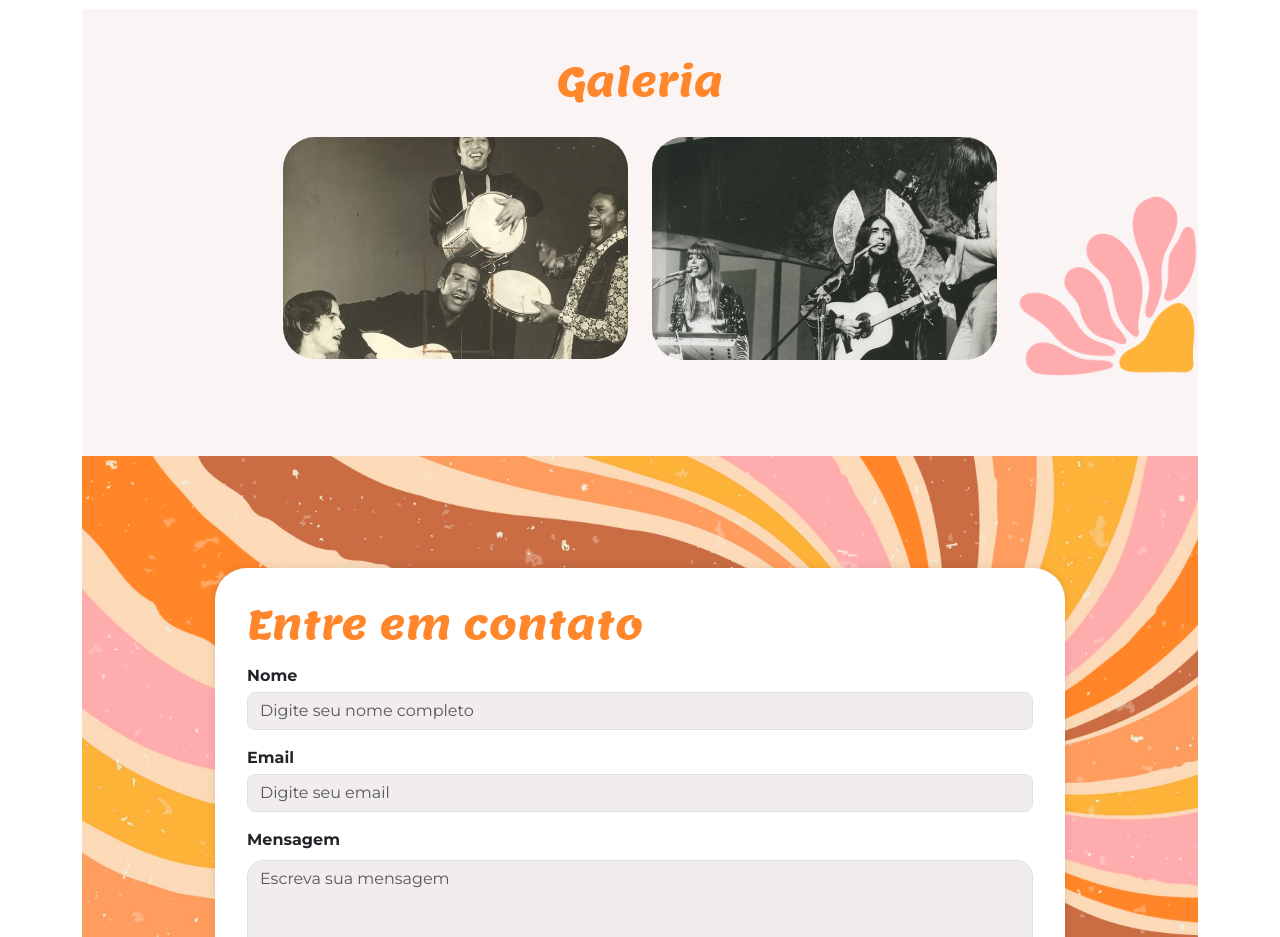
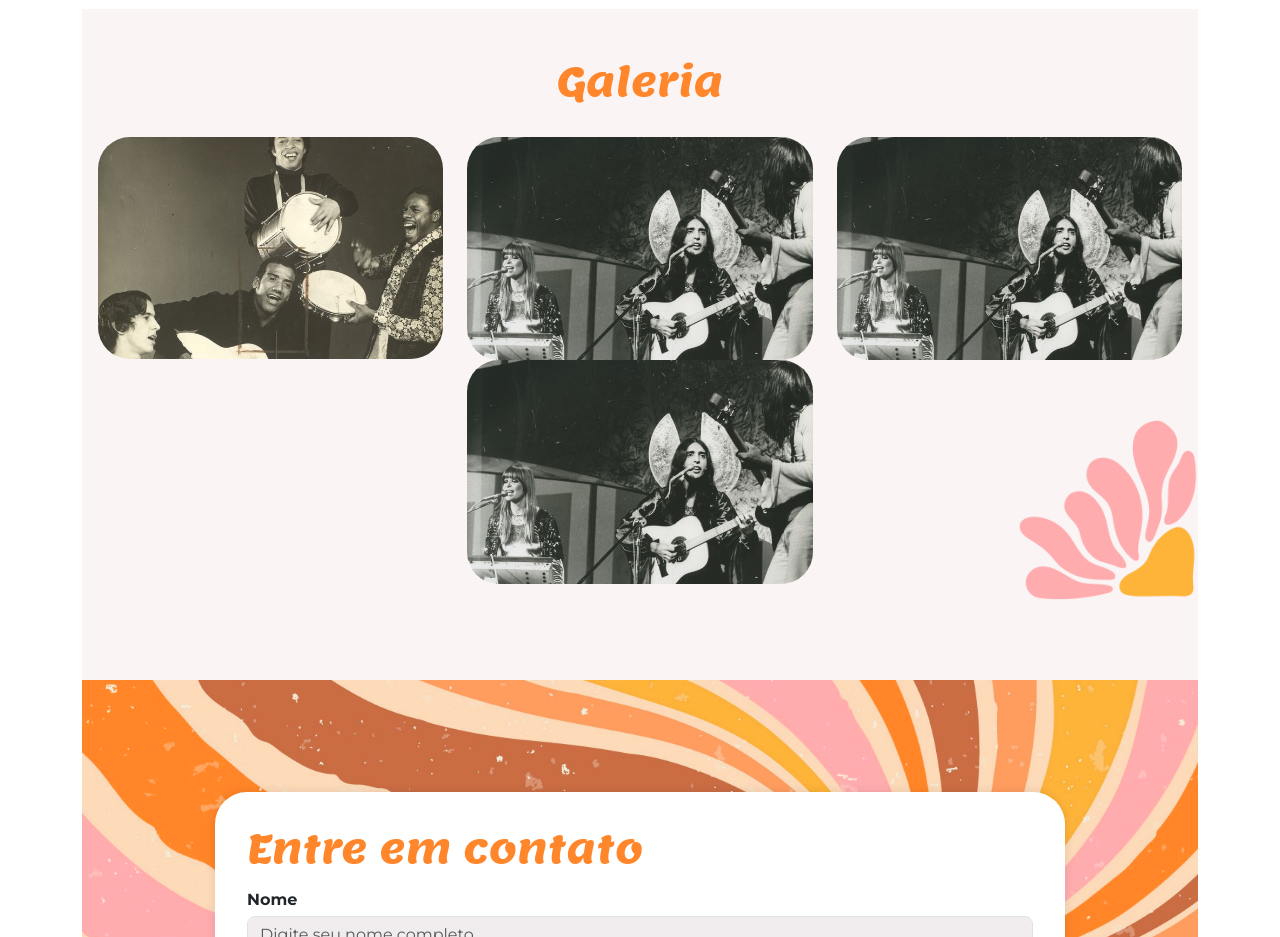
Before and after one commit to jacksombrbs/3b, a plain HTML site: page index.html in a window 1280 px wide. Shown: the part 1560-2497 px from the top of the page. Drawn offline with nearby package versions, Linux system fonts and the light colour scheme; a script that the page names is missing.

Commit message:
att 27/05

```diff
--- a/index.html
+++ b/index.html
@@ -68,6 +68,14 @@
                         <img src="img/lossy-page1-640px-Os_Mutantes_2.tif.jpg" class="img-fluid rounded-5"
                             loading="lazy">
                     </div>
+                    <div class="col-md-4">
+                        <img src="img/lossy-page1-640px-Os_Mutantes_2.tif.jpg" class="img-fluid rounded-5"
+                            loading="lazy">
+                    </div>
+                    <div class="col-md-4">
+                        <img src="img/lossy-page1-640px-Os_Mutantes_2.tif.jpg" class="img-fluid rounded-5"
+                            loading="lazy">
+                    </div>
                 </div>
             </div>
         </section>
```
